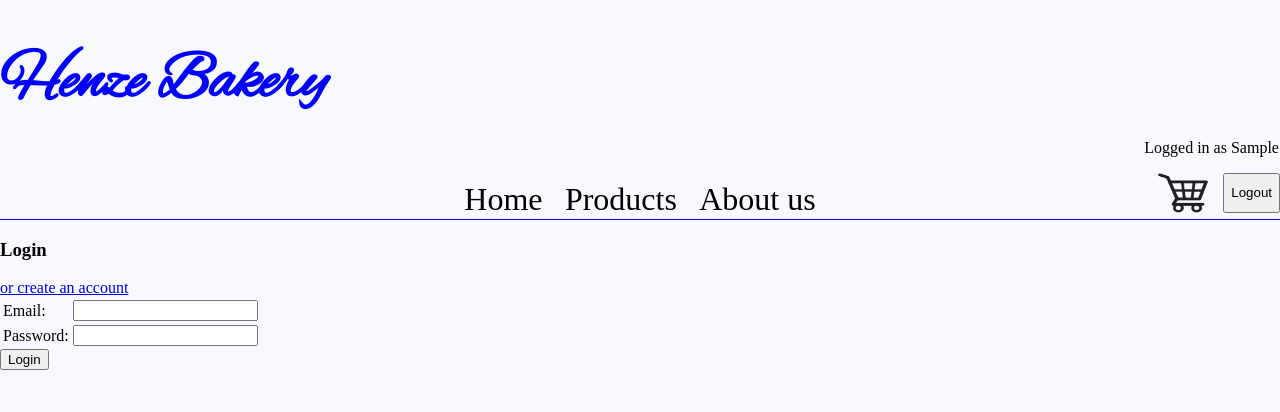
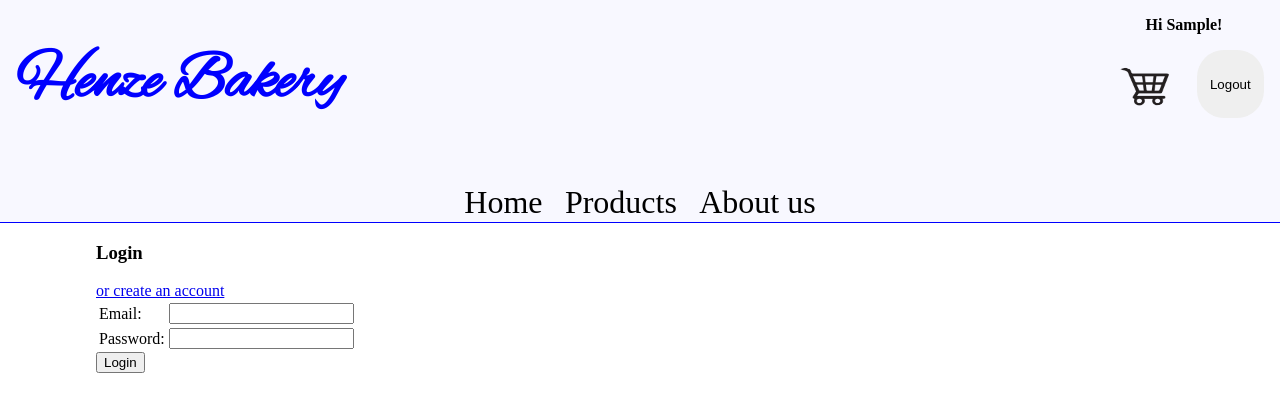
Before and after one commit to DevCharlesJ/Group3_Project, a Django app: page /login in a window 1280 px wide. Shown: the top 412 px of the page. Run offline with Django 4.2, Linux system fonts and the light colour scheme; the visitor is signed in with stand-in values (Sample User, id 1).

Commit message:
redesigning the base

```diff
--- a/group3/Bakery/static/css/base.css
+++ b/group3/Bakery/static/css/base.css
@@ -4,16 +4,80 @@
 
 
 body {
-    background-color: ghostwhite;
     padding: 0;
     margin:0;
 }
 
+#page-header {
+    background-color: ghostwhite;
+    padding-left: 1em;
+    padding-right: 1em;
+    border-bottom: 0.1em solid blue;
+}
+
+#main-header {
+    display: flex;
+    flex-direction: row;
+    justify-content: space-between;
+}
+
+#main-header h1 {
+    background-color: ghostwhite;
+    color: black;
+    position: relative;
+    left: 0;
+    margin-bottom:0;
+    font-family: 'Alex Brush', cursive;
+    font-size: 4em;
+}
+
+#main-header h1 a {
+    color: blue;
+    text-decoration: none;
+}
+
+#customer-section {
+    display: flex;
+    flex-direction: column;
+    float: right;
+    width: 10em;
+}
+
+#actions {
+    display: flex;
+    flex-direction: row;
+    justify-content: space-between;
+}
+
+#cart-section {
+    text-decoration: none;
+}
+
+#cart-section img {
+    background-color: transparent;
+    width: 5em;
+    height: 2.5em;
+    padding-top: 1em;
+    padding-bottom: 1em;
+    /* border: 0.1em solid blue; */
+    border-radius: 100px;
+}
+
+#cart-section img:hover {
+    background-color: lightblue;
+}
+
+.login-logout {
+    padding: 2em 1em 2em 1em;
+    border: none;
+    border-radius: 40%;
+}
+
+
 #main-nav {
-    background-color: ghostwhite;
     position: relative;
     height: 6em;
-    border-bottom: 0.1em solid blue;
+
     /* overflow: ; */
 }
 
@@ -36,7 +100,6 @@
     border-left: 0.1em solid red;
     border-right: 0.1em solid red; */
 }
-
 
 
 nav a {
@@ -64,37 +127,11 @@
     color: blue;
 } */
 
-#page-header h1 {
-    background-color: ghostwhite;
-    color: black;
-    position: relative;
-    left: 0;
-    margin-bottom:0;
-    font-family: 'Alex Brush', cursive;
-    font-size: 4em;
+
+
+.main-container {
+    /* background: white; */
+    width:85%;
+    margin-left: auto;
+    margin-right: auto;
 }
-
-#page-header h1 a {
-    color: blue;
-    text-decoration: none;
-}
-
-#customer-section {
-    display: flex;
-    flex-direction: column;
-    float: right;
-}
-
-#actions {
-    display: flex;
-    flex-direction: row;
-}
-
-#cart-section {
-    text-decoration: none;
-}
-
-#cart-section img {
-    width: 5em;
-    height: 2.5em;
-}
--- a/group3/Bakery/templates/bakery/base.html
+++ b/group3/Bakery/templates/bakery/base.html
@@ -14,7 +14,31 @@
     </head>
     <body>
         <div id="page-header">
+            <div id="main-header">
                 <h1><a href="/">Henze Bakery</a></h1>
+                <div id="customer-section">
+                    {% if user.is_authenticated %}
+                        <p style="text-align: center;"><strong>Hi {{user.first_name}}!</strong></p>
+                    {% else %}
+                        <p style="text-align: center;"><strong>Not logged in</strong></p>
+                    {% endif %}
+                    <div id="actions">
+                        <a id='cart-section' href="{% url 'cart' %}">
+                            <img id="cart-img" src="{% static 'images/cart.png' %}" alt="Shopping Cart">
+                        </a>
+                        {% if user.is_authenticated %}
+                            <form method="POST" action="{% url 'customer_logout' %}">
+                                {% csrf_token %}
+                                <button class="login-logout">Logout</button>
+                            </form>
+                        {% else %}
+                            <form method="POST" action="{% url 'customer_login' %}">
+                                {% csrf_token %}
+                                <button class="login-logout">Login</button>
+                            </form>
+                        {% endif %}
+                    </div>
+                </div>
             </div>
             <div id="main-nav">
                 <div id="nav-container">
@@ -38,28 +62,6 @@
                         {% endif %}
                     </nav>
                 </div>
-            <div id="customer-section">
-                {% if user.is_authenticated %}
-                    <p style="text-align: center;">Logged in as {{user.first_name}}</p>
-                {% else %}
-                    <p style="text-align: center;">Not logged in</p>
-                {% endif %}
-                <div id="actions">
-                    <a id='cart-section' href="/cart">
-                        <img id="cart-img" src="{% static 'images/cart.png' %}" alt="Shopping Cart">
-                    </a>
-                    {% if user.is_authenticated %}
-                        <form method="POST" action="{% url 'customer_logout' %}">
-                            {% csrf_token %}
-                            <button style="height:3em">Logout</button>
-                        </form>
-                    {% else %}
-                        <form method="POST" action="{% url 'customer_login' %}">
-                            {% csrf_token %}
-                            <button style="height:3em">Login</button>
-                        </form>
-                    {% endif %}
-                </div>
             </div>
         </div>
 
--- a/group3/Bakery/views.py
+++ b/group3/Bakery/views.py
@@ -2,6 +2,7 @@
 from .models import *
 from .forms import CustomerRegister, CustomerLogin
 from django.contrib.auth import authenticate, login as auth_login
+from django.contrib.auth.decorators import login_required
 from django.db import IntegrityError
 from django.urls import reverse
 
@@ -73,8 +74,11 @@
         'page_name': 'Cart',
     }
     context.update(load_customer_userdata(request.session))
-
-    return render(request, 'bakery/cart.html', context)
+    if context.get('user', None) is not None:
+        return render(request, 'bakery/cart.html', context)
+    else:
+        # User is not logged in
+        return redirect(reverse('customer_login'))
 
 
 def product(request, id):
```
Lines whose indentation alone changed are shown as unchanged.
